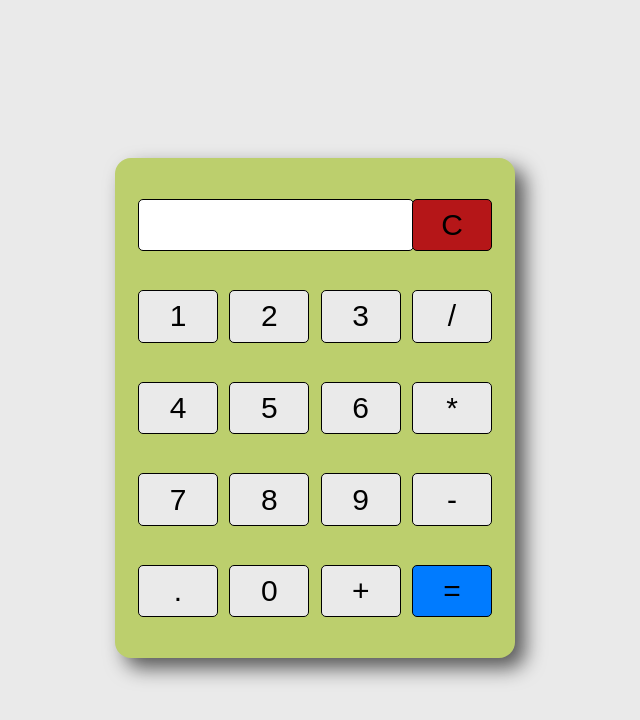
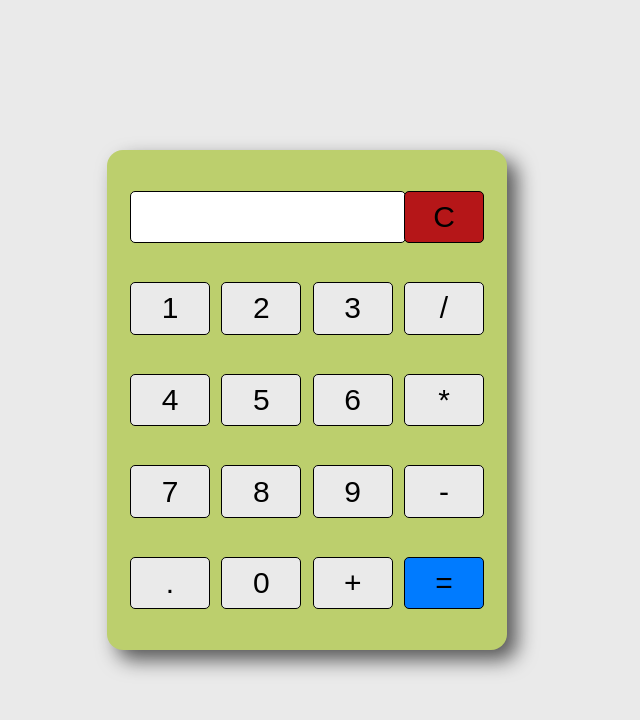
Before and after one commit to SValanju/JS-Calculator, a plain HTML site: page index.html in a window 1280 px wide. Shown: the whole page, without its empty margins (333-973 px from the left). Drawn offline with Linux system fonts and the light colour scheme.

Commit message:
Update style.css

```diff
--- a/style.css
+++ b/style.css
@@ -1,15 +1,14 @@
 body{
-    width: 100%;
-    height: 100vh;
-    display: flex;
-    align-items: center;
-    justify-content: center;
     overflow-x: hidden;
     flex-direction: column;
     background-color: #EAEAEA;
 }
 
 .calc{
+    position: absolute;
+    top: 50%;
+    left: 50%;
+    transform: translate(-50%,-50%);
     padding: 20px;
     border-radius: 1em;
     height: 500px;
```
